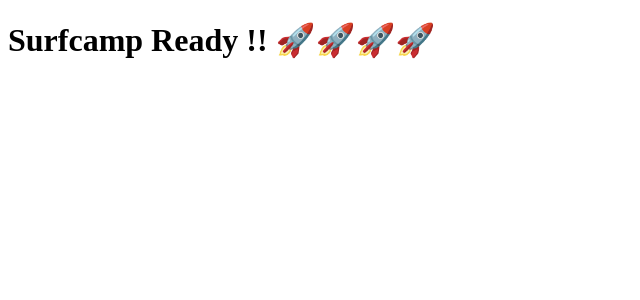
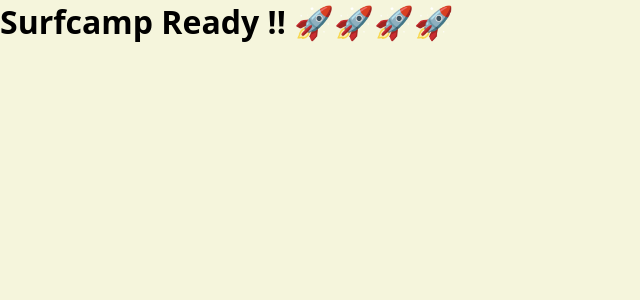
Before and after one commit to MarineCrou/surfcamp_website, a Next.js app: page / in a window 1280 px wide. Shown: the top 300 px of the page, without its empty margins (0-640 px from the left). Built offline with nearby package versions, Linux system fonts and the light colour scheme.

Commit message:
Setting up the scss folders and import routes to connect to the layout

```diff
--- a/app/layout.js
+++ b/app/layout.js
@@ -1,3 +1,5 @@
+import "./../sass/main.scss";
+
 export const metadata = {
   title: "Create Next App",
   description: "Generated by create next app",
--- a/package.json
+++ b/package.json
@@ -9,9 +9,10 @@
     "lint": "next lint"
   },
   "dependencies": {
+    "next": "13.5.5",
     "react": "^18",
     "react-dom": "^18",
-    "next": "13.5.5"
+    "sass": "^1.77.8"
   },
   "devDependencies": {
     "eslint": "^8",
--- /dev/null
+++ b/sass/base/_base.scss
@@ -0,0 +1,66 @@
+*,
+*::after,
+*::before {
+  margin: 0;
+  padding: 0;
+  box-sizing: border-box;
+  -webkit-tap-highlight-color: transparent;
+}
+
+body {
+  background-color: beige;
+}
+
+main {
+  min-height: calc(100vh - 13rem);
+}
+
+a {
+  color: inherit;
+  text-decoration: none;
+
+  &:hover,
+  &:focus {
+    text-decoration: none;
+  }
+}
+
+a.btn {
+  display: inline-block;
+}
+
+button {
+  background-color: transparent;
+  border: none;
+  cursor: pointer;
+  outline: none;
+  font-weight: 400;
+}
+
+html {
+  font-family: "Open Sans", sans-serif;
+  font-weight: normal;
+  font-style: normal;
+}
+
+// html {
+//   font-size: 62.5%; // 1rem = 10px; 10px/16px = 62.5%
+
+//   @include respond(tab-land) {
+//     // width < 900?
+//     font-size: 55%; // 1 rem = 9px, 9/16 = 56.25%
+//   }
+
+//   @include respond(phone) {
+//     // width < 600?
+//     font-size: 50%; // 1 rem = 8px, 8/16 = 50%
+//   }
+
+//   @include respond(big-desktop) {
+//     font-size: 75%; // 1 rem = 12px, 12/16 = 75%
+//   }
+// }
+
+.bold {
+  font-weight: bold;
+}
--- /dev/null
+++ b/sass/main.scss
@@ -0,0 +1 @@
+@import "base/base";
```
Also changed, not shown: 1 other file (tests, documents, lock files or other folders).
